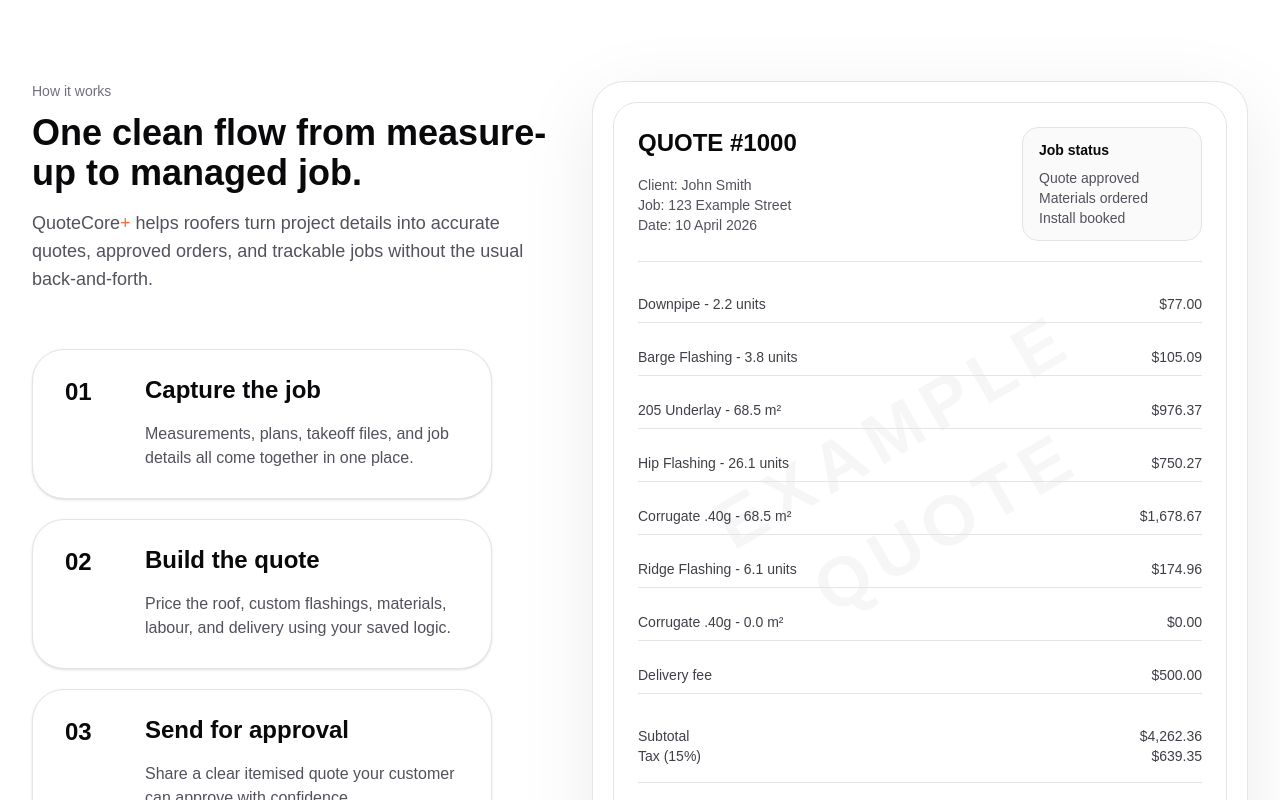
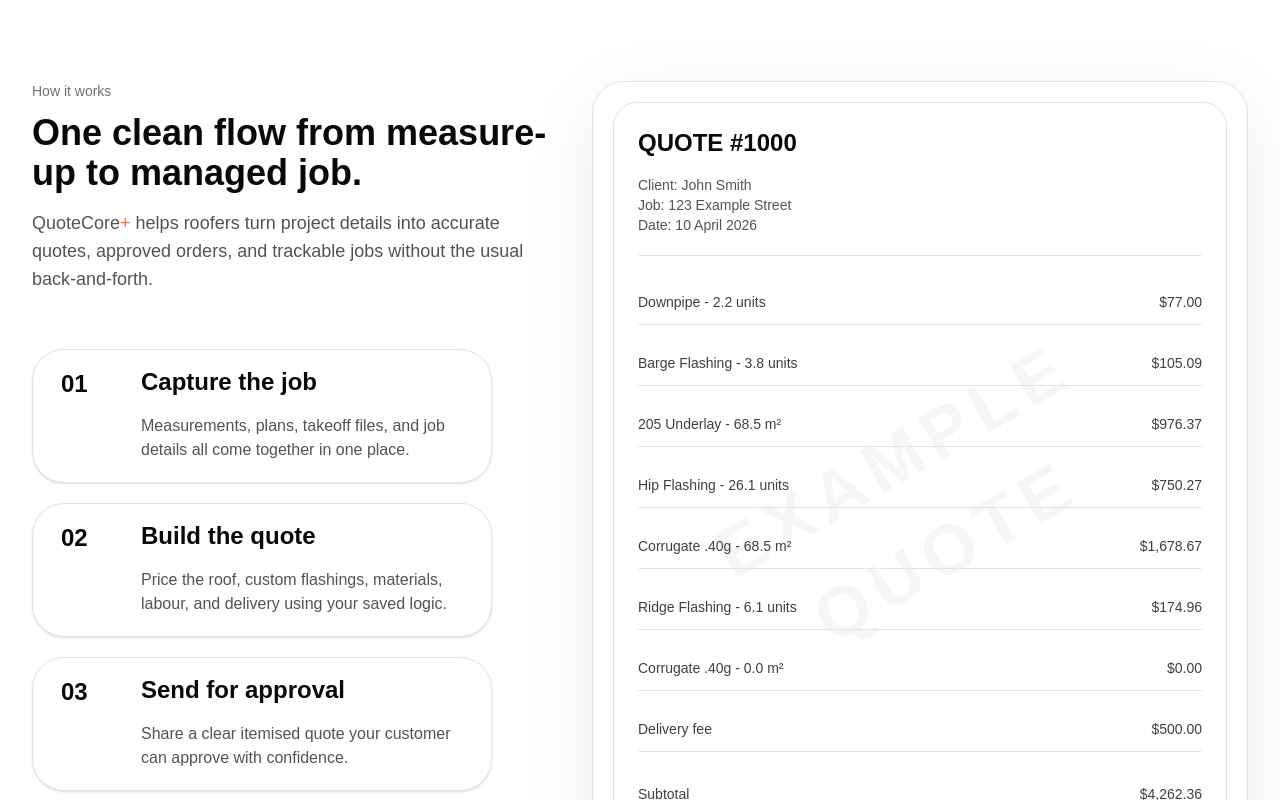
Before and after one commit to barrytheai/quotecore, a Next.js app: page / in a window 1280 px wide. Shown: the part 640-1440 px from the top of the page. Built offline with nearby package versions, Linux system fonts and the light colour scheme.

Commit message:
Revert quote status and rebalance how-it-works section

```diff
--- a/app/page.tsx
+++ b/app/page.tsx
@@ -181,7 +181,7 @@ export default function HomePage() {
                 {steps.map((item) => (
                   <div
                     key={item.number}
-                    className="pill-shimmer rounded-[2rem] border border-zinc-200 bg-white px-8 py-7 shadow-sm transition-shadow duration-200 hover:shadow-md"
+                    className="pill-shimmer rounded-[2rem] border border-zinc-200 bg-white px-7 py-5 shadow-sm transition-shadow duration-200 hover:shadow-md"
                   >
                     <div className="flex items-start gap-6">
                       <div className="w-[56px] shrink-0 pt-[2px] text-2xl font-semibold leading-none text-zinc-950">
@@ -213,25 +213,15 @@ export default function HomePage() {
 
                   <div className="relative">
                     <div className="border-b border-zinc-200 pb-5">
-                      <div className="flex flex-wrap items-start justify-between gap-4">
-                        <div>
-                          <p className="text-2xl font-semibold">QUOTE #1000</p>
-                          <p className="mt-4 text-sm text-zinc-600">Client: John Smith</p>
-                          <p className="text-sm text-zinc-600">Job: 123 Example Street</p>
-                          <p className="text-sm text-zinc-600">Date: 10 April 2026</p>
-                        </div>
-                        <div className="min-w-[180px] rounded-2xl border border-zinc-200 bg-zinc-50 px-4 py-3 text-sm">
-                          <p className="font-semibold text-zinc-950">Job status</p>
-                          <p className="mt-2 text-zinc-600">Quote approved</p>
-                          <p className="text-zinc-600">Materials ordered</p>
-                          <p className="text-zinc-600">Install booked</p>
-                        </div>
-                      </div>
+                      <p className="text-2xl font-semibold">QUOTE #1000</p>
+                      <p className="mt-4 text-sm text-zinc-600">Client: John Smith</p>
+                      <p className="text-sm text-zinc-600">Job: 123 Example Street</p>
+                      <p className="text-sm text-zinc-600">Date: 10 April 2026</p>
                     </div>
 
                     <div className="mt-6 space-y-4 text-sm text-zinc-700">
                       {quoteItems.map(([label, value]) => (
-                        <div key={label} className="flex justify-between border-b border-zinc-200 py-2">
+                        <div key={label} className="flex justify-between border-b border-zinc-200 py-3">
                           <span>{label}</span>
                           <span className="font-medium">{value}</span>
                         </div>
```
